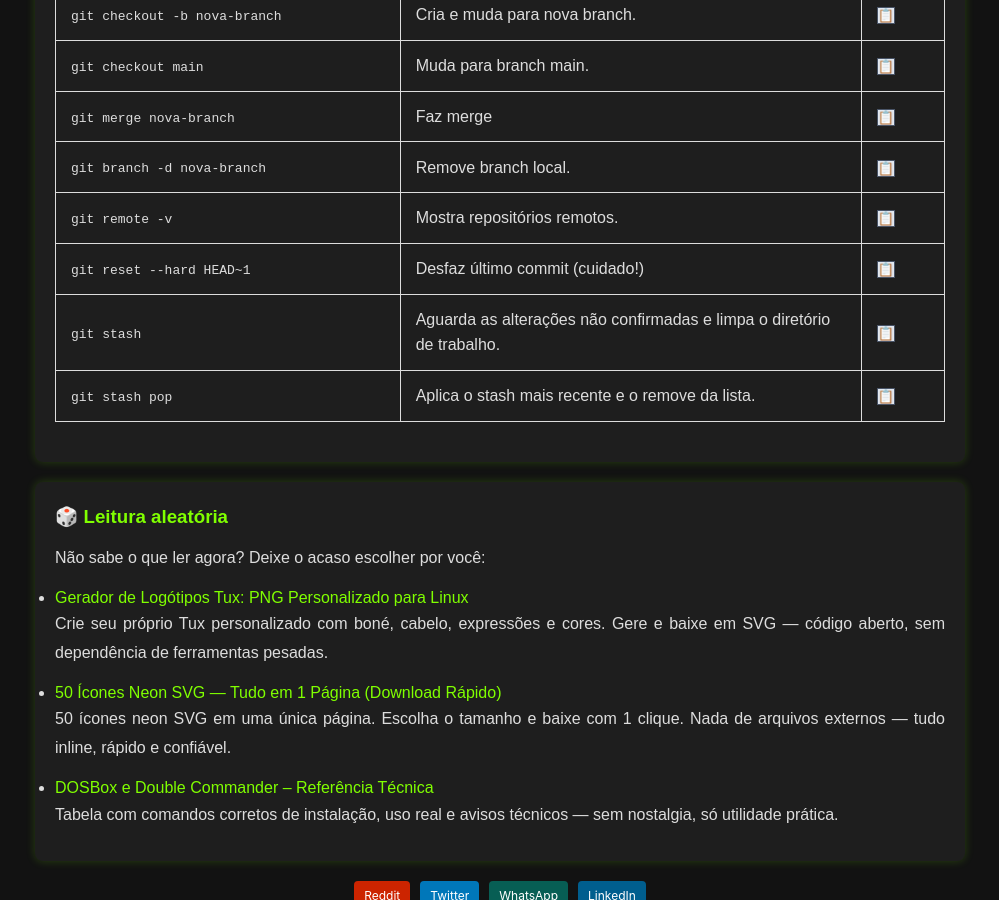
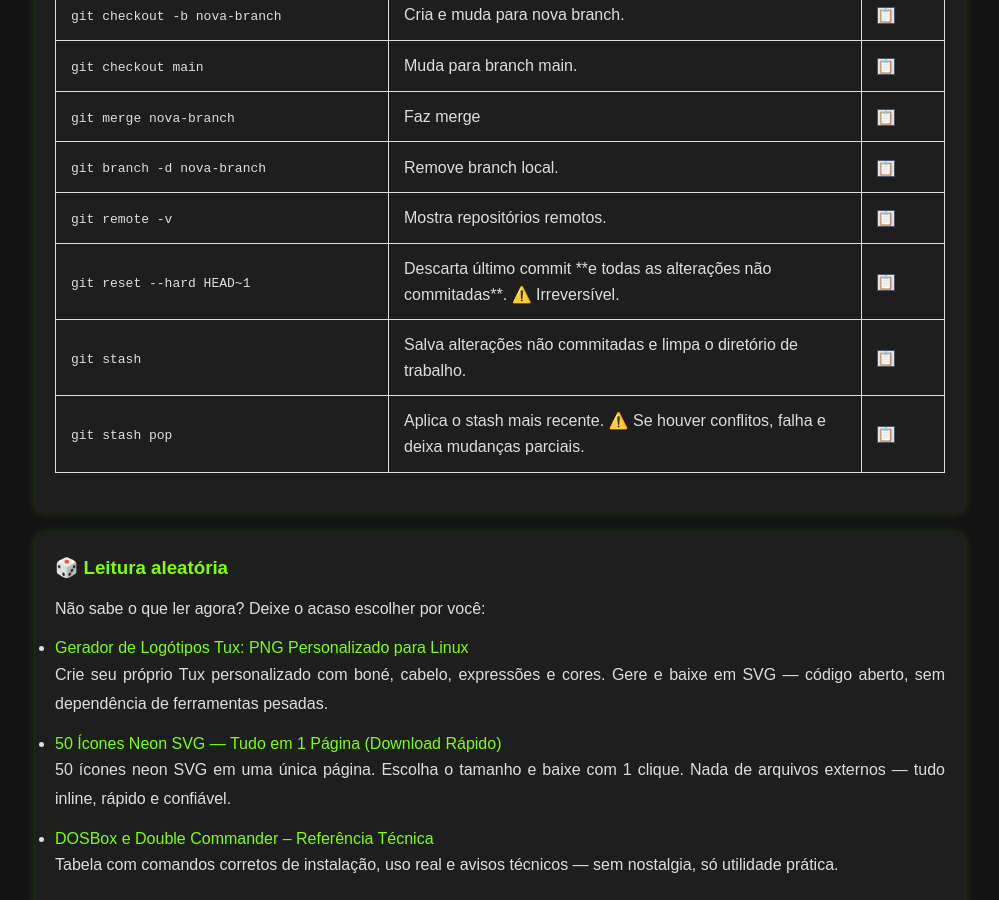
Before and after one commit to Piolinux/piolinux-site, a Jekyll site: the page built from _pages/_comandos/git-e-controle-de-versao.md, in a window 1280 px wide and 900 px high, scrolled down 946 px. Shown: the whole window, without its empty margins (140-1139 px from the left). Built offline with Jekyll 4.4.1, drawn with Linux system fonts in a browser that asks for light colours.

Commit message:
Update git-e-controle-de-versao.md

```diff
--- a/_pages/_comandos/git-e-controle-de-versao.md
+++ b/_pages/_comandos/git-e-controle-de-versao.md
@@ -120,17 +120,17 @@ function filtrarLinhas(termo) {
     </tr>
     <tr>
       <td data-label="Comando"><code>git reset --hard HEAD~1</code></td>
-      <td data-label="Descrição">Desfaz último commit (cuidado!)</td>
+      <td data-label="Descrição">Descarta último commit **e todas as alterações não commitadas**. ⚠️ Irreversível.</td>
       <td data-label="Ação"><button class="copy-btn" data-command="git reset --hard HEAD~1">📋</button></td>
     </tr>
     <tr>
       <td data-label="Comando"><code>git stash</code></td>
-      <td data-label="Descrição">Aguarda as alterações não confirmadas e limpa o diretório de trabalho.</td>
+      <td data-label="Descrição">Salva alterações não commitadas e limpa o diretório de trabalho.</td>
       <td data-label="Ação"><button class="copy-btn" data-command="git stash">📋</button></td>
     </tr>
     <tr>
       <td data-label="Comando"><code>git stash pop</code></td>
-      <td data-label="Descrição">Aplica o stash mais recente e o remove da lista.</td>
+      <td data-label="Descrição">Aplica o stash mais recente. ⚠️ Se houver conflitos, falha e deixa mudanças parciais.</td>
       <td data-label="Ação"><button class="copy-btn" data-command="git stash pop">📋</button></td>
     </tr>
   </tbody>
```
